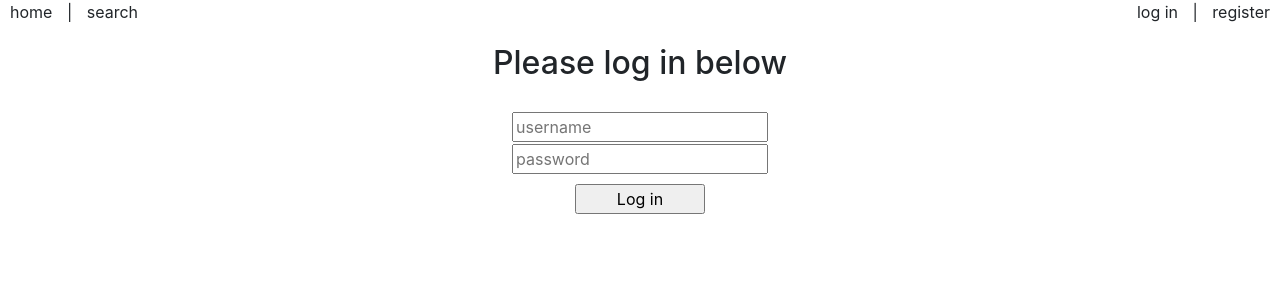
After one commit to theamian/bookReview, a Flask app: page /login in a window 1280 px wide. The commit adds this page. Shown: the top 300 px of the page. Run offline with Flask 2, Linux system fonts and the light colour scheme; some libraries are stand-ins or nearby versions.

Commit message:
Create log in page

```diff
--- a/application.py
+++ b/application.py
@@ -31,20 +31,24 @@ def register():
     if request.method == "GET":
         return render_template("register.html")
 
-    else:
-        user = request.form.get("username")
-        pass1 = request.form.get("pass1")
-        pass2 = request.form.get("pass2")
 
-        if pass1 != pass2:
-            return render_template("register.html", regMsg = "Your passwords didn't match, please try again")
+    user = request.form.get("username")
+    pass1 = request.form.get("pass1")
+    pass2 = request.form.get("pass2")
 
-        if db.execute("SELECT * FROM users WHERE username = :username", {"username": user}).rowcount != 0:
-            return render_template("register.html", regMsg = "The username is already taken, please choose a different one")
+    if pass1 != pass2:
+        return render_template("register.html", regMsg = "Your passwords didn't match, please try again")
 
-        hpass = generate_password_hash(pass1)
+    if db.execute("SELECT * FROM users WHERE username = :username", {"username": user}).rowcount != 0:
+        return render_template("register.html", regMsg = "The username is already taken, please choose a different one")
 
-        db.execute("INSERT INTO users (username, password) VALUES (:username, :password)", {"username": user, "password": hpass})
-        db.commit()
+    hpass = generate_password_hash(pass1)
 
-        return render_template("index.html", indexMsg = "You have successfully registered for our site! Please log in")
+    db.execute("INSERT INTO users (username, password) VALUES (:username, :password)", {"username": user, "password": hpass})
+    db.commit()
+
+    return render_template("index.html", indexMsg = "You have successfully registered for our site! Please log in")
+
+@app.route("/login", methods=["GET", "POST"])
+def login():
+    return render_template("login.html")
--- a/static/style.css
+++ b/static/style.css
@@ -18,17 +18,17 @@ a, a:hover, a:active, a:visited {
     text-align: center;
 }
 
-#regTitleRow {
+#regTitleRow, #loginTitleRow {
     margin-top: 20px;
     margin-bottom: 20px;
 }
 
-#regFormRow input {
+#regFormRow input, #loginFormRow input {
     display: block;
     margin: 2px;
 }
 
-#regFormRow input[type="submit"] {
+#regFormRow input[type="submit"], #loginFormRow input[type="submit"] {
     width: 50%;
     margin: 10px auto;
 }
--- a/templates/layout.html
+++ b/templates/layout.html
@@ -15,7 +15,7 @@
                 <a href="{{ url_for('index') }}">home</a> | <a href="#">search</a>
             </div>
             <div class="col-2" id="navcol2">
-                <a href="#">log in</a> | <a href="{{ url_for('register') }}">register</a>
+                <a href="{{ url_for('login') }}">log in</a> | <a href="{{ url_for('register') }}">register</a>
             </div>
         </div>
     </nav>
--- /dev/null
+++ b/templates/login.html
@@ -0,0 +1,18 @@
+{% extends "layout.html" %}
+
+{% block title %} log in {% endblock %}
+
+{% block body %}
+
+<div class="row justify-content-center" id="loginTitleRow">
+    <h2>{{ loginMsg or "Please log in below" }}</h2>
+</div>
+<div class="row align-items-center justify-content-center flex-column" id="loginFormRow">
+    <form action="{{ url_for('login')}}" method="POST">
+        <input type="text" name="username" placeholder="username" required />
+        <input type="password" name="pass1" placeholder="password" required />
+        <input type="submit" value="Log in" />
+    </form>
+</div>
+
+{% endblock %}
```
